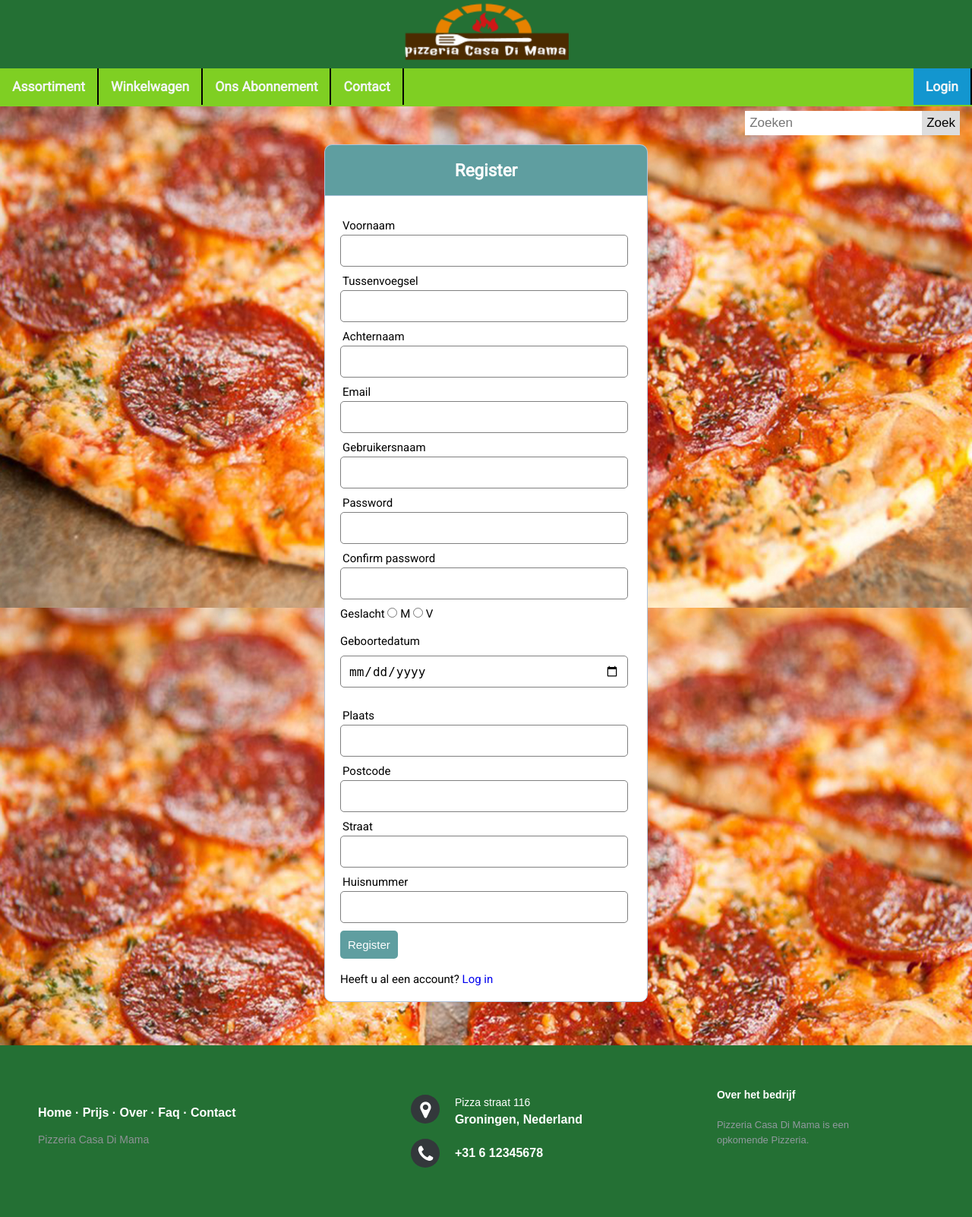
After one commit to Pizza-X/pizzeria, a PHP site: page /Register.php in a window 1280 px wide. The commit adds this page. Shown: the whole page at 76% size. Run offline with PHP 8.4, Linux system fonts and the light colour scheme; some libraries are stand-ins or nearby versions.

Commit message:
Add files via upload

```diff
--- a/Casa_Di_Mama/Footer.php
+++ b/Casa_Di_Mama/Footer.php
@@ -18,6 +18,7 @@
 
 		<footer class="footer-distributed">
                     <div id="page-container">
+
 			<div class="footer-left">
 
 				<p class="footer-links">
@@ -58,6 +59,7 @@
 
 			</div>
                     </div>
+
 		</footer>
 
 
--- a/Casa_Di_Mama/Header.php
+++ b/Casa_Di_Mama/Header.php
@@ -15,18 +15,21 @@
     </header>
     <nav class="topnav">
     <ul class="nav_links">
-    <li><h3> <a href="Casa De Mama_header.html">Categorieën</a></h3> </li>
+    <li><h3> <a href="Casa De Mama_header.html">Assortiment</a></h3> </li>
     <?php if (isset($_SESSION['gebruikersnaam'])) {?>
     <li style="float:right"><h3><a class="active" href="uitloggen.php"> Uitloggen </a></h3></li>
     <?php } else { ?>
     <li style="float:right"><h3><a class="active" href="login.php"> Login</a></h3></li>
     <?php } ?>
     <li><h3> <a href="#">Winkelwagen</a></h3> </li>
-    <li><h3> <a href="Casa De Mama_header.html">Ons Abonnement</a></h3> </li>
+    <li><h3> <a href="registratieAbbo.php">Ons Abonnement</a></h3> </li>
     <li><h3> <a href="">Contact</a></h3> </li>
-    <?php if (isset($_SESSION['gebruikersnaam'])) { ?>
-    <li><h3> <a >Welkom <?php echo $_SESSION['gebruikersnaam'] ?></a></h3></li>
-    <?php } ?>
+    <?php if (isset($_SESSION['gebruikersnaam'])) { if($_SESSION['gebruikersnaam'] != 'admin'&& $_SESSION['gebruikersnaam'] != 'Admin'){ ?>
+    <li><h3> <a >Welkom <?php echo ucwords($_SESSION['gebruikersnaam']) ?></a></h3></li>
+    <?php } else { ?>
+    <li><h3> <a >Welkom <?php echo ucwords($_SESSION['gebruikersnaam']) ?></a></h3></li>
+    <li><h3> <a href="overzichtklanten.php"> Klantenoverzicht </a></h3></li>
+    <?php }} ?>
     </ul>
     <div class="search-omhulsel">
         <div class="search-container">
--- /dev/null
+++ b/Casa_Di_Mama/error.php
@@ -0,0 +1,7 @@
+<?php  if (count($errors) > 0) : ?>
+  <div class="error">
+  	<?php foreach ($errors as $error) : ?>
+  	  <p><?php echo $error ?></p>
+  	<?php endforeach ?>
+  </div>
+<?php  endif ?>
--- /dev/null
+++ b/Casa_Di_Mama/register.php
@@ -0,0 +1,82 @@
+<?php include('server.php'); ?>
+<?php include('Header.php'); ?>
+<!DOCTYPE html>
+<html>
+<head>
+  <title>Registration system PHP and MySQL</title>
+  <link rel="stylesheet" type="text/css" href="styling.css">
+</head>
+<body>
+  <div class="header">
+  	<h2>Register</h2>
+  </div>
+  <form id=form_register method="post" action="register.php">
+  	<?php include('error.php'); ?>
+	<div class="input-group">
+		<label>Voornaam</label>
+			<input type="text" name="voornaam" value="<?php echo $voornaam; ?>">
+	</div>
+	<div class="input-group">
+		<label>Tussenvoegsel</label>
+			<input type="text" name="tussenvoegsel">
+	</div>
+	<div class="input-group">
+		<label>Achternaam</label>
+			<input type="text" name="achternaam" value="<?php echo $achternaam; ?>">
+	</div>
+	<div class="input-group">
+		<label>Email</label>
+			<input type="email" name="email" value="<?php echo $email; ?>">
+	</div>
+	<div class="input-group">
+		<label>Gebruikersnaam</label>
+			<input type="text" name="gebruikersnaam" value="<?php echo $gebruikersnaam; ?>">
+	</div>
+	<div class="input-group">
+		<label>Password</label>
+			<input type="password" name="password_1">
+	</div>
+	<div class="input-group">
+		<label>Confirm password</label>
+			<input type="password" name="password_2">
+	</div>
+
+
+		<label>Geslacht</label>
+			<input type="radio" name="geslacht" value="M"> M
+                        <input type="radio" name="geslacht" value="V"> V <br><br>
+
+		<label> Geboortedatum </label>
+		<div class="input-group">
+			 <input type="date" name="geboortedatum" value="<?php echo $geboortedatum; ?>">
+
+        </div>
+	<div class="input-group">
+		<label> <br>Plaats </label>
+			<input type="text" name="plaats" value="<?php echo $plaats; ?>">
+	</div>
+	<div class="input-group">
+		<label>Postcode </label>
+			<input type="text" name="postcode" value="<?php echo $postcode; ?>">
+	</div>
+	<div class="input-group">
+		<label>Straat </label>
+			<input type="text" name="straat" value="<?php echo $straat; ?>">
+	</div>
+	<div class="input-group">
+		<label>Huisnummer </label>
+			<input type="number" name="huisnummer" value="<?php echo $huisnummer; ?>">
+	</div>
+
+  	  <button type="submit" class="btn" name="reg_user">Register</button>
+
+          <p>
+              <br>	Heeft u al een account? <a href="login.php">Log in</a>
+          </p>
+
+  </form>
+    <br><br><br>
+</body>
+</html>
+
+<?php include('Footer.php'); ?>
--- /dev/null
+++ b/Casa_Di_Mama/server.php
@@ -0,0 +1,81 @@
+<?php
+
+// initializing variables
+$gebruikersnaam = "";
+$email    = "";
+$voornaam = "";
+$achternaam = "";
+$geboortedatum = "";
+$plaats = "";
+$postcode = "";
+$straat = "";
+$huisnummer = "";
+$errors = array();
+
+// connect to the database
+$db = mysqli_connect('localhost', 'root', '', 'pizzeria');
+
+// REGISTER USER
+if (isset($_POST['reg_user'])) {
+  // receive all input values from the form
+  $voornaam = mysqli_real_escape_string($db, $_POST['voornaam']);
+  $tussenvoegsel = mysqli_real_escape_string($db, $_POST['tussenvoegsel']);
+  $achternaam = mysqli_real_escape_string($db, $_POST['achternaam']);
+  $email = mysqli_real_escape_string($db, $_POST['email']);
+  $gebruikersnaam = mysqli_real_escape_string($db, $_POST['gebruikersnaam']);
+  $password_1 = mysqli_real_escape_string($db, $_POST['password_1']);
+  $password_2 = mysqli_real_escape_string($db, $_POST['password_2']);
+  //$geslacht = mysqli_real_escape_string($db, $_POST['geslacht']);
+  $geboortedatum = mysqli_real_escape_string($db, $_POST['geboortedatum']);
+  $plaats = mysqli_real_escape_string($db, $_POST['plaats']);
+  $postcode = mysqli_real_escape_string($db, $_POST['postcode']);
+  $straat = mysqli_real_escape_string($db, $_POST['straat']);
+  $huisnummer = mysqli_real_escape_string($db, $_POST['huisnummer']);
+
+  // form validation: ensure that the form is correctly filled ...
+  // by adding (array_push()) corresponding error unto $errors array
+  if (empty($voornaam)) { array_push($errors, "Voornaam is verplicht"); }
+  if (empty($achternaam)) { array_push($errors, "Achternaam is verplicht"); }
+  if (empty($gebruikersnaam)) { array_push($errors, "Gebruikersnaam is verplicht"); }
+  if (empty($email)) { array_push($errors, "Emailadres is verplicht"); }
+  if (empty($password_1)) { array_push($errors, "Wachtwoord is verplicht"); }
+  if ($password_1 != $password_2) {
+  array_push($errors, "De wachtwoorden zijn niet hetzelfde"); }
+  if (empty($voornaam)) { array_push($errors, "Voornaam is verplicht"); }
+  if (empty($achternaam)) { array_push($errors, "Achternaam is verplicht"); }
+
+  //if (empty($geslacht)) { array_push ($errors, "Geslacht is verplicht"); }
+  if (empty($plaats)) { array_push ($errors, "Plaats is verplicht"); }
+  if (empty($postcode)) { array_push ($errors, "Postcode is verplicht"); }
+  if (empty($straat)) { array_push ($errors, "Straat is verplicht"); }
+  if (empty($huisnummer)) { array_push ($errors, "Huisnummer is verplicht"); }
+
+
+  // first check the database to make sure
+  // a user does not already exist with the same username and/or email
+  $user_check_query = "SELECT * FROM klant WHERE Gebruikersnaam='$gebruikersnaam' OR Emailadres='$email' LIMIT 1";
+  $result = mysqli_query($db, $user_check_query);
+  $user = mysqli_fetch_assoc($result);
+
+  if ($user) { // if user exists
+    if ($user['Gebruikersnaam'] === $gebruikersnaam) {
+      array_push($errors, "Gebruikersnaam bestaat al");
+    }
+
+    if ($user['Emailadres'] === $email) {
+      array_push($errors, "Emailadres bestaat al");
+    }
+  }
+
+  // Finally, register user if there are no errors in the form
+  if (count($errors) == 0) {
+  	$password = md5($password_1);//encrypt the password before saving in the database
+
+  	$query = "INSERT INTO klant (Voornaam, Tussenvoegsel, Achternaam, Emailadres, Gebruikersnaam, Wachtwoord, Geslacht, Plaats, Postcode, Straat, Huisnummer)
+  			  VALUES('$voornaam', '$tussenvoegsel', '$achternaam', '$username', '$email', '$password', '$geslacht', '$plaats', '$postcode', '$straat', '$huisnummer')";
+  	mysqli_query($db, $query);
+  	$_SESSION['username'] = $username;
+  	$_SESSION['success'] = "You are now logged in";
+  	header('location: index.php');
+  }
+}
--- a/Casa_Di_Mama/styling.css
+++ b/Casa_Di_Mama/styling.css
@@ -1,5 +1,11 @@
 /* global */
-
+body{
+    font-family: 'Roboto'; font-size: 15px;
+    background-image: url("images/background.jpg");
+    background-size: 100% 100%;
+    background-repeat: no-repeat;
+    background-attachment: fixed;
+}
 /* index */
 .containerIndex {
     width: 930px;
@@ -7,6 +13,7 @@
     text-align: center;
     margin: auto;
     margin-right: 25%;
+    margin-left: 25%;
     margin-top: 3px;
     background-color:#7fcf23;
     padding-top: 3px;
@@ -177,3 +184,118 @@ margin-left:30%;
     color: #fff;
     border-radius: 10px;
 }
+
+/* registratieform */
+.registratieOuter{
+    width: 600px;
+    height: 775px;
+    padding-top: 40px;
+    padding-bottom: 40px;
+    text-align: center;
+    margin: auto;
+    background-color: rgba(44, 62, 80,0.7);
+    margin-top: 35px;
+    margin-bottom: 35px;
+    border-radius: 10px;
+    color: white;
+    line-height: 200%;
+}
+
+/* abonnement */
+.abonnementOuter{
+    width: 600px;
+    height: 775px;
+    padding-top: 40px;
+    padding-bottom: 40px;
+    text-align: center;
+    margin: auto;
+    background-color: rgba(44, 62, 80,0.7);
+    margin-top: 35px;
+    margin-bottom: 35px;
+    border-radius: 10px;
+    color: white;
+    line-height: 200%;
+}
+
+/* overzichtklanten */
+.overzichtklantenOuter{
+    width: 1000px;
+    height: 300px;
+    text-align: center;
+    margin: auto;
+    margin-right:33%;
+    margin-top: 35px;
+    margin-bottom: 35px;
+    color: black;
+}
+
+/* register */
+#body_register {
+  font-size: 120%;
+  background-image: url("images/background.jpg");
+  background-size: 100% 100%;
+  background-repeat: no-repeat;
+  background-attachment: fixed;
+}
+
+.header {
+  width: 30%;
+  margin: 50px auto 0px;
+  color: white;
+  background: #5F9EA0;
+  text-align: center;
+  border: 1px solid #B0C4DE;
+  border-bottom: none;
+  border-radius: 10px 10px 0px 0px;
+  padding: 20px;
+}
+#form_register, .content{
+  width: 30%;
+  margin: 0px auto;
+  padding: 20px;
+  border: 1px solid #B0C4DE;
+  background: white;
+  border-radius: 0px 0px 10px 10px;
+}
+.input-group {
+  margin: 10px 0px 10px 0px;
+}
+.input-group label {
+  display: block;
+  text-align: left;
+  margin: 3px;
+}
+.input-group input {
+  height: 30px;
+  width: 93%;
+  padding: 5px 10px;
+  font-size: 16px;
+  border-radius: 5px;
+  border: 1px solid gray;
+}
+.btn {
+  padding: 10px;
+  font-size: 15px;
+  color: white;
+  background: #5F9EA0;
+  border: none;
+  border-radius: 5px;
+}
+.success {
+  color: #3c763d;
+  background: #dff0d8;
+  border: 1px solid #3c763d;
+  margin-bottom: 20px;
+}
+
+/* error */
+.error {
+  width: 92%;
+  margin: 0px auto;
+  padding: 10px;
+  border: 1px solid #a94442;
+  color: #a94442;
+  background: #f2dede;
+  border-radius: 5px;
+  text-align: left;
+}
```
Also changed, not shown: Casa_Di_Mama/Login.php (+4 -3 lines), Casa_Di_Mama/abonnement.php (added, +83 -0 lines), Casa_Di_Mama/db_connection_Danial.php (added, +19 -0 lines), Casa_Di_Mama/db_connection_inlog.php (added, +34 -0 lines), Casa_Di_Mama/inlog_db_con.php (added, +16 -0 lines), Casa_Di_Mama/overzichtklanten.php (added, +60 -0 lines), Casa_Di_Mama/registratieAbbo.php (added, +56 -0 lines), Casa_Di_Mama/verwerking_reg_form.php (added, +79 -0 lines).
